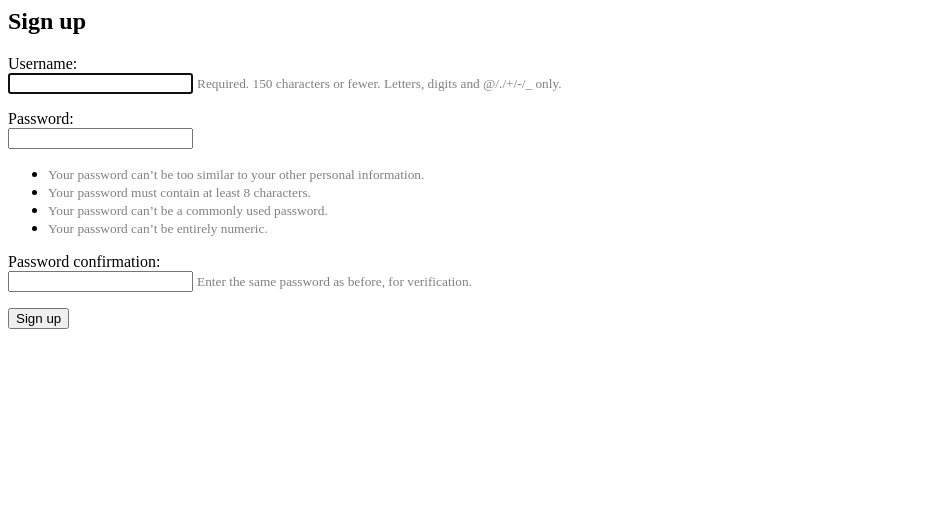
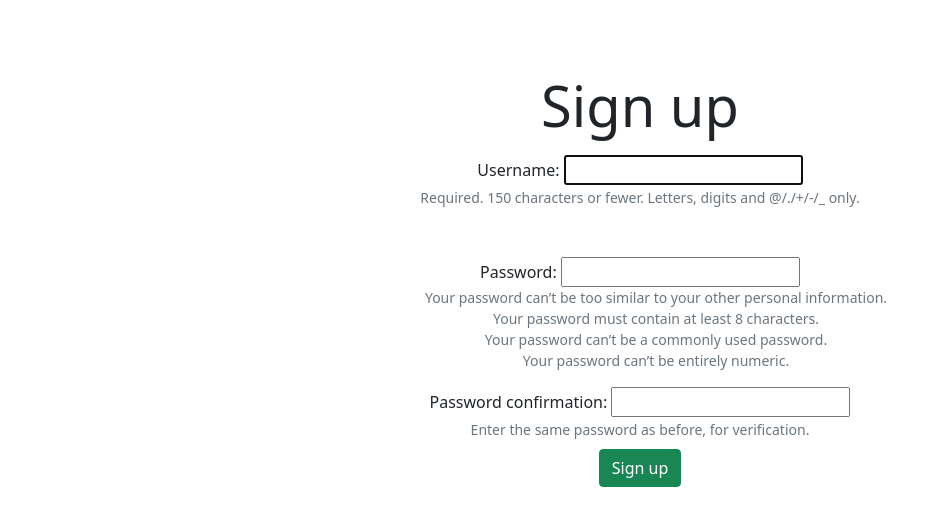
Before and after one commit to saqibur/newsfeed-portal, a Django app: page /user/register/ in a window 1280 px wide. Shown: the top 526 px of the page, without its empty margins (0-938 px from the left). Run offline with Django 3.2, Linux system fonts and the light colour scheme; parts of the project's set-up code (start-up, migrations or seed data) failed here and were passed over.

Commit message:
Fix registration template

```diff
--- a/templates/users/register.html
+++ b/templates/users/register.html
@@ -1,19 +1,44 @@
+{% extends 'base.html' %}
+
+{% block custom_styles %}
+  <style>
+    ul {
+      list-style-type: none;
+    }
+  </style>
+{% endblock custom_styles %}
+
+{% block title %} Sign Up {% endblock title %}
+
 {% block content %}
-  <h2>Sign up</h2>
-  <form method="post">
-    {% csrf_token %}
-    {% for field in form %}
-      <p>
-        {{ field.label_tag }}<br>
-        {{ field }}
-        {% if field.help_text %}
-          <small style="color: grey">{{ field.help_text }}</small>
-        {% endif %}
-        {% for error in field.errors %}
-          <p style="color: red">{{ error }}</p>
+  <div class="text-center">
+    <p class="display-4">Sign up</p>
+    <form method="post">
+      {% csrf_token %}
+         {{ form.username.label_tag }} {{ form.username }} <br>
+        <small class="text-secondary">{{ form.username.help_text }}</small>
+        {% for error in form.username.errors %}
+          <p class="text-danger">{{ error }}</p>
         {% endfor %}
-      </p>
-    {% endfor %}
-    <button type="submit">Sign up</button>
-  </form>
+        <br><br><br>
+
+        {{ form.password1.label_tag }}
+        {{ form.password1 }}
+        <small class="text-secondary">
+          {{ form.password1.help_text }}
+        </small>
+        {% for error in form.password1.errors %}
+          <p class="text-danger">{{ error }}</p>
+        {% endfor %}
+
+        {{ form.password2.label_tag }} {{ form.password2 }} <br>
+        <small class="text-secondary">{{ form.password2.help_text }}</small>
+        {% for error in form.password2.errors %}
+          <p class="text-danger">{{ error }}</p>
+        {% endfor %}
+        <br>
+
+      <button class="mt-2 btn btn-success" type="submit">Sign up</button>
+    </form>
+  </div>
 {% endblock %}
```
